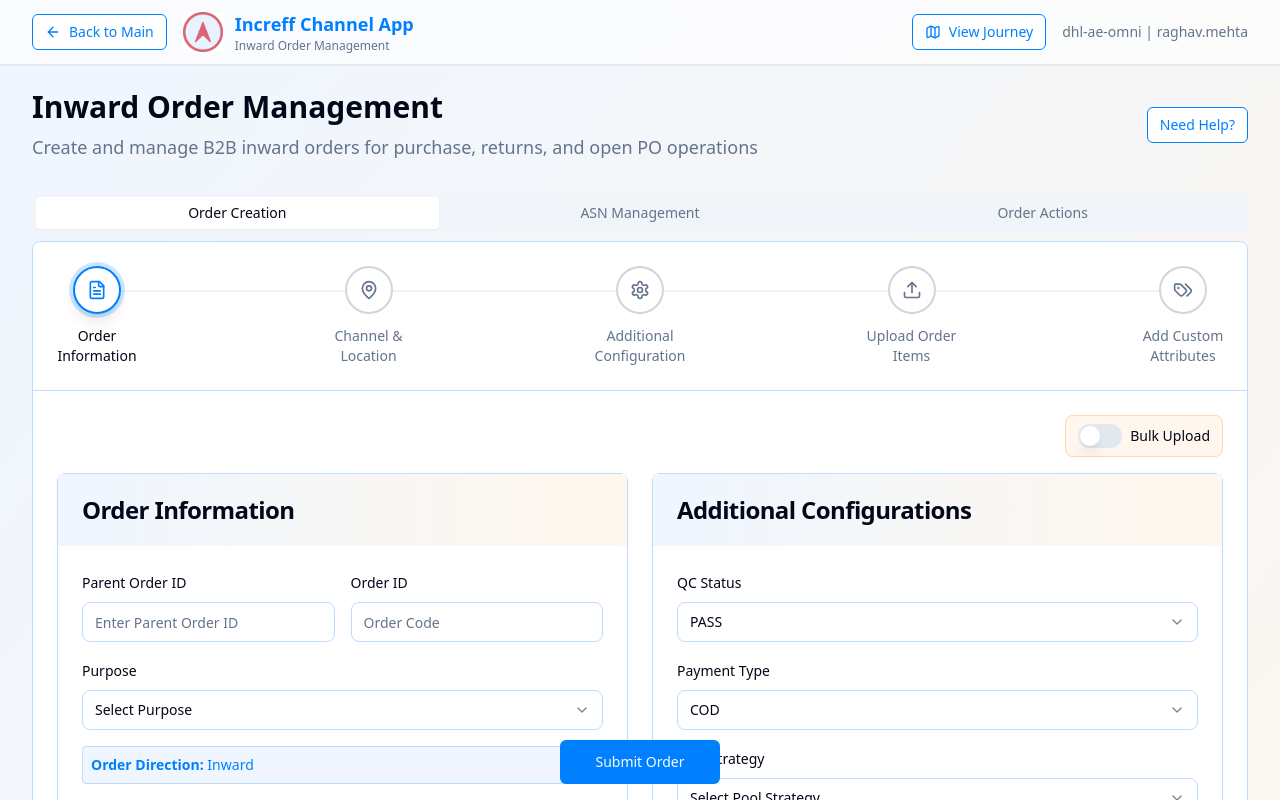
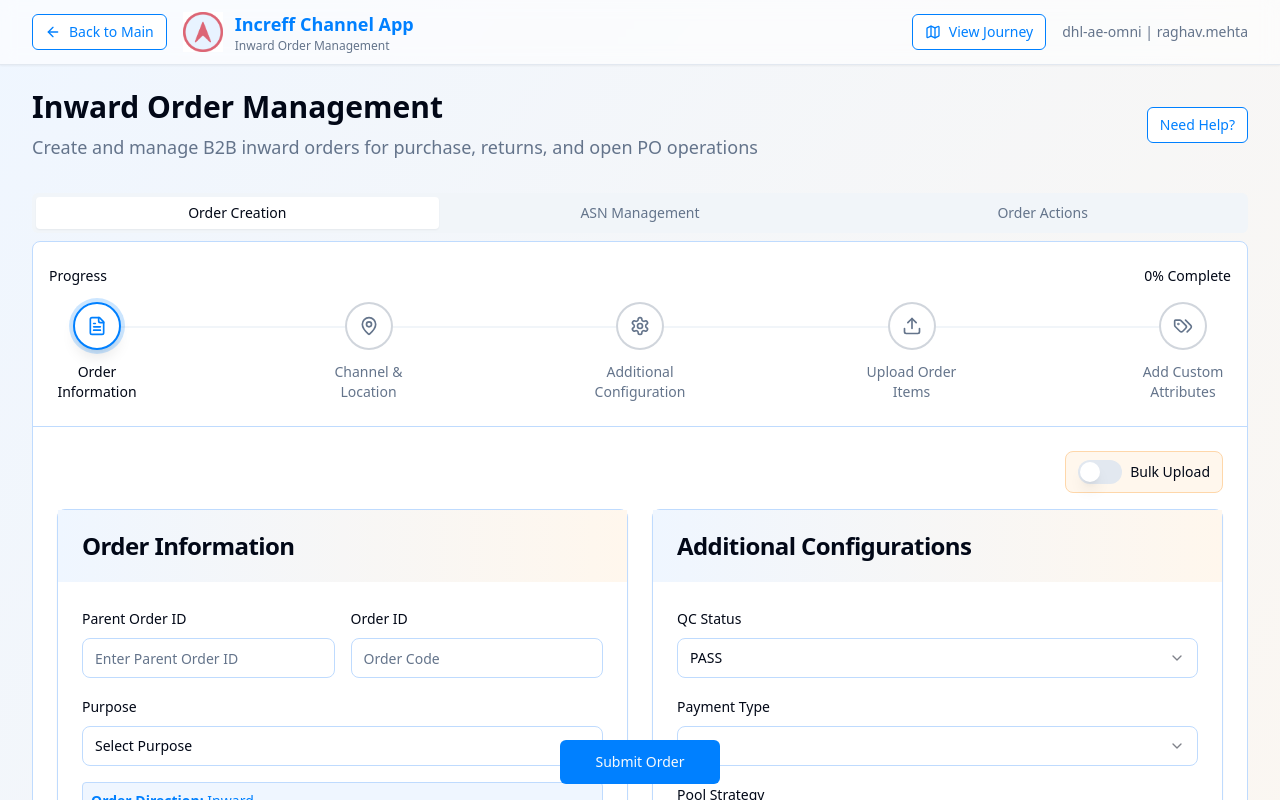
Before and after one commit to Omniproduct/increff-channel-app, a React (Vite) app: page /inwards in a window 1280 px wide. Shown: the top 800 px of the page. Built offline with nearby package versions, Linux system fonts and the light colour scheme.

Commit message:
Add percentage completion to progress bars
Updated progress bars in Inwards and Outwards screens to display percentage completion.

```diff
--- a/src/components/order/OrderProgressBar.tsx
+++ b/src/components/order/OrderProgressBar.tsx
@@ -14,8 +14,16 @@ const steps = [
 ];
 
 export const OrderProgressBar = ({ currentStep }: OrderProgressBarProps) => {
+  const progress = ((Math.min(currentStep, steps.length) - 1) / (steps.length - 1)) * 100;
+
   return (
     <div className="w-full px-4 py-6">
+      {/* Progress percentage */}
+      <div className="flex justify-between text-sm mb-4">
+        <span>Progress</span>
+        <span>{Math.round(progress)}% Complete</span>
+      </div>
+
       <div className="flex items-center justify-between relative">
         {/* Progress line background */}
         <div className="absolute top-6 left-0 right-0 h-0.5 bg-muted mx-6"></div>
```
